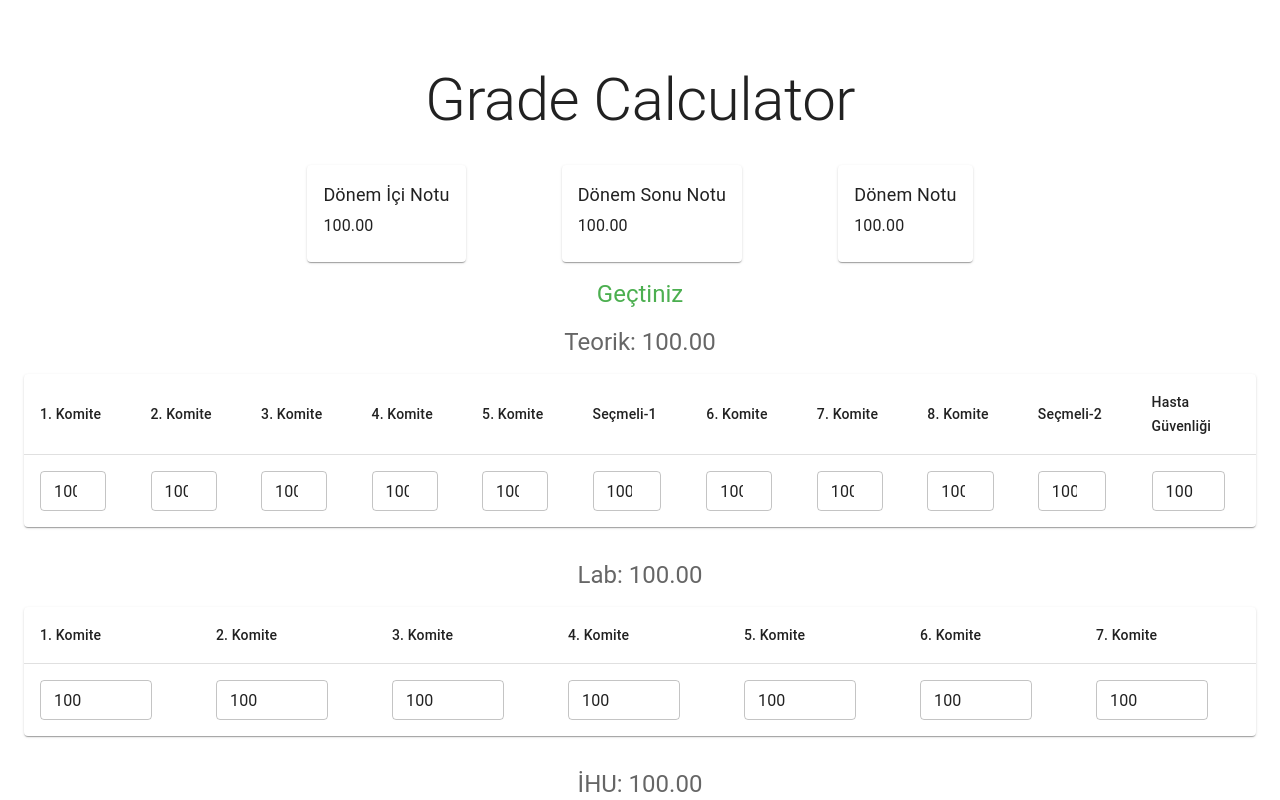
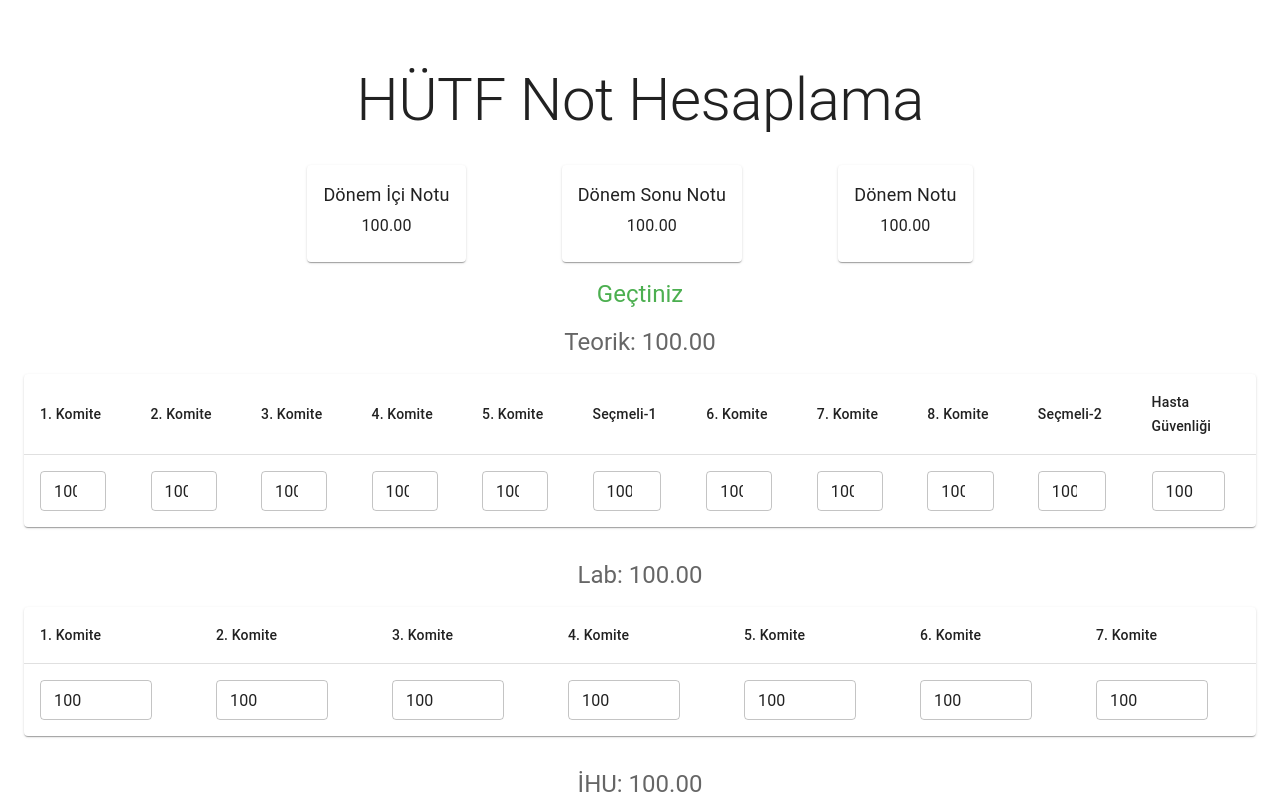
Before and after one commit to ardaatahan/hutf-final-calculator, a Next.js app: page / in a window 1280 px wide. Shown: the top 800 px of the page. Built offline with nearby package versions, Linux system fonts and the light colour scheme.

Commit message:
minor adjustments and improved styling

```diff
--- a/pages/index.js
+++ b/pages/index.js
@@ -14,6 +14,8 @@ import Paper from "@mui/material/Paper";
 import TextField from "@mui/material/TextField";
 import Card from "@mui/material/Card";
 import CardContent from "@mui/material/CardContent";
+
+import Image from "next/image";
 
 // const minValue = 0;
 // const maxValue = 100;
@@ -104,7 +106,7 @@ const Index = () => {
             color="text.primary"
             gutterBottom
           >
-            Grade Calculator
+            HÜTF Not Hesaplama
           </Typography>
           <Box
             sx={{
@@ -127,7 +129,9 @@ const Index = () => {
                 >
                   Dönem İçi Notu
                 </Typography>
-                {gradeDuringSemester.toFixed(2)}
+                <Typography align="center">
+                  {gradeDuringSemester.toFixed(2)}
+                </Typography>
               </CardContent>
             </Card>
             <Card sx={{ mr: 12 }}>
@@ -139,7 +143,7 @@ const Index = () => {
                 >
                   Dönem Sonu Notu
                 </Typography>
-                {finalGrade.toFixed(2)}
+                <Typography align="center">{finalGrade.toFixed(2)}</Typography>
               </CardContent>
             </Card>
             <Card>
@@ -151,7 +155,9 @@ const Index = () => {
                 >
                   Dönem Notu
                 </Typography>
-                {semesterGrade.toFixed(2)}
+                <Typography align="center">
+                  {semesterGrade.toFixed(2)}
+                </Typography>
               </CardContent>
             </Card>
           </Box>
```
Also changed, not shown: public/logo.svg (added).
